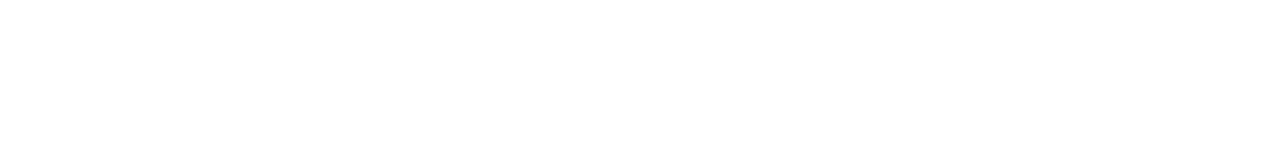
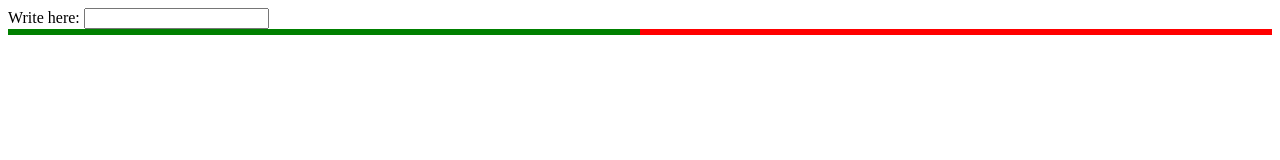
Before and after one commit to mmcdevitt1997/events-practice-mirror, a plain HTML site: page index.html in a window 1280 px wide. Drawn offline with Linux system fonts and the light colour scheme.

Commit message:
done with mirrior

```diff
--- a/index.html
+++ b/index.html
@@ -9,6 +9,13 @@
 </head>
 <body>
 
+            Write here: <input id = message type="text" name="test">
+
+
+    <div class="flex">
+    <article id="green"></article>
+    <article id="red"></article>
+    </div>
     <script src="main.js"></script>
 </body>
 </html>
--- a/main.css
+++ b/main.css
@@ -0,0 +1,17 @@
+#green {
+    border-color: green;
+    border-style: solid;
+    width: 50%;
+}
+#red {
+    border-color: red;
+    border-style: solid;
+    width: 50%;
+
+}
+.flex {
+    display: flex;
+    flex-direction: row;
+    justify-content: space-evenly;
+    flex-flow: 'flex-direction';
+}
--- a/main.js
+++ b/main.js
@@ -0,0 +1,9 @@
+
+
+//  let inputTarget = document.getElementById('#message')
+document.querySelector('#message').addEventListener("keyup" , function(content){
+   let red = document.querySelector("#red");
+   let green = document.querySelector("#green");
+   green.innerHTML= content.target.value
+   red.innerHTML = content.target.value
+});
```
